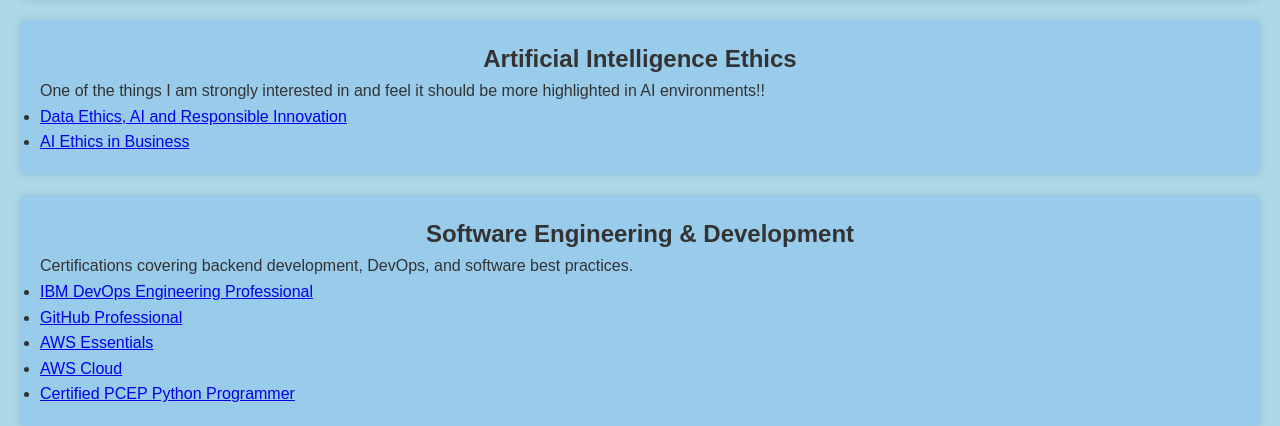
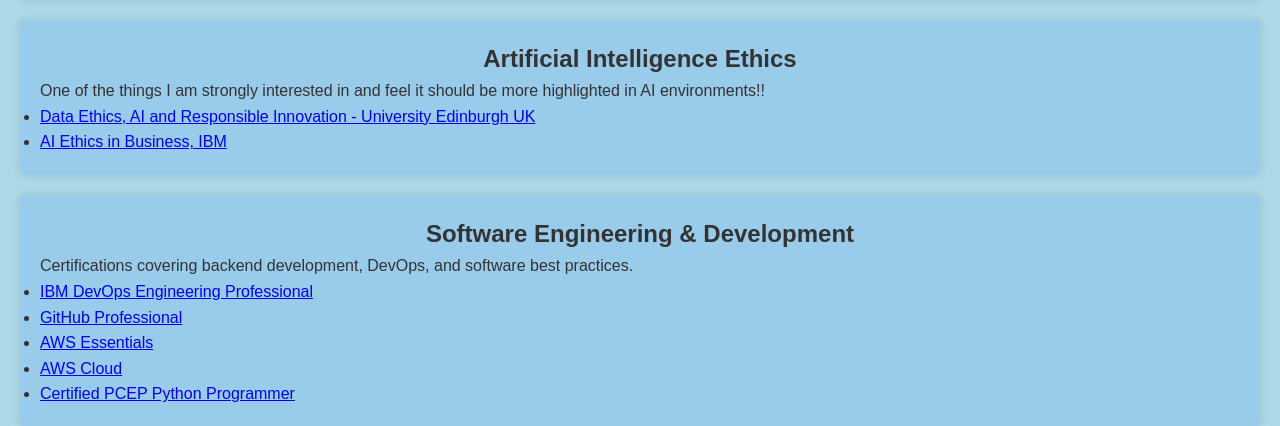
Before and after one commit to MightContainNuts/surestride_portfolio, a FastAPI app: page /certificates in a window 1280 px wide. Shown: the part 911-1337 px from the top of the page. Run offline with FastAPI, Linux system fonts and the light colour scheme; parts of the project's set-up code (start-up, migrations or seed data) failed here and were passed over.

Commit message:
update certification description

```diff
--- a/app/templates/certificates.html
+++ b/app/templates/certificates.html
@@ -41,8 +41,8 @@
         <h2>Artificial Intelligence Ethics</h2>
         <p>One of the things I am strongly interested in and feel it should be more highlighted in AI environments!!</p>
         <ul>
-            <li><a href="https://coursera.org/share/89aecb20a3cc06ef9cc2e4b80c1c9d3b" target="_blank">Data Ethics, AI and Responsible Innovation</a></li>
-            <li><a href="https://coursera.org/share/f5ca07fad103942f4078db0262852062" target="_blank">AI Ethics in Business</a></li>
+            <li><a href="https://coursera.org/share/89aecb20a3cc06ef9cc2e4b80c1c9d3b" target="_blank">Data Ethics, AI and Responsible Innovation - University Edinburgh UK</a></li>
+            <li><a href="https://coursera.org/share/f5ca07fad103942f4078db0262852062" target="_blank">AI Ethics in Business, IBM</a></li>
 
         </ul>
     </section>
```
